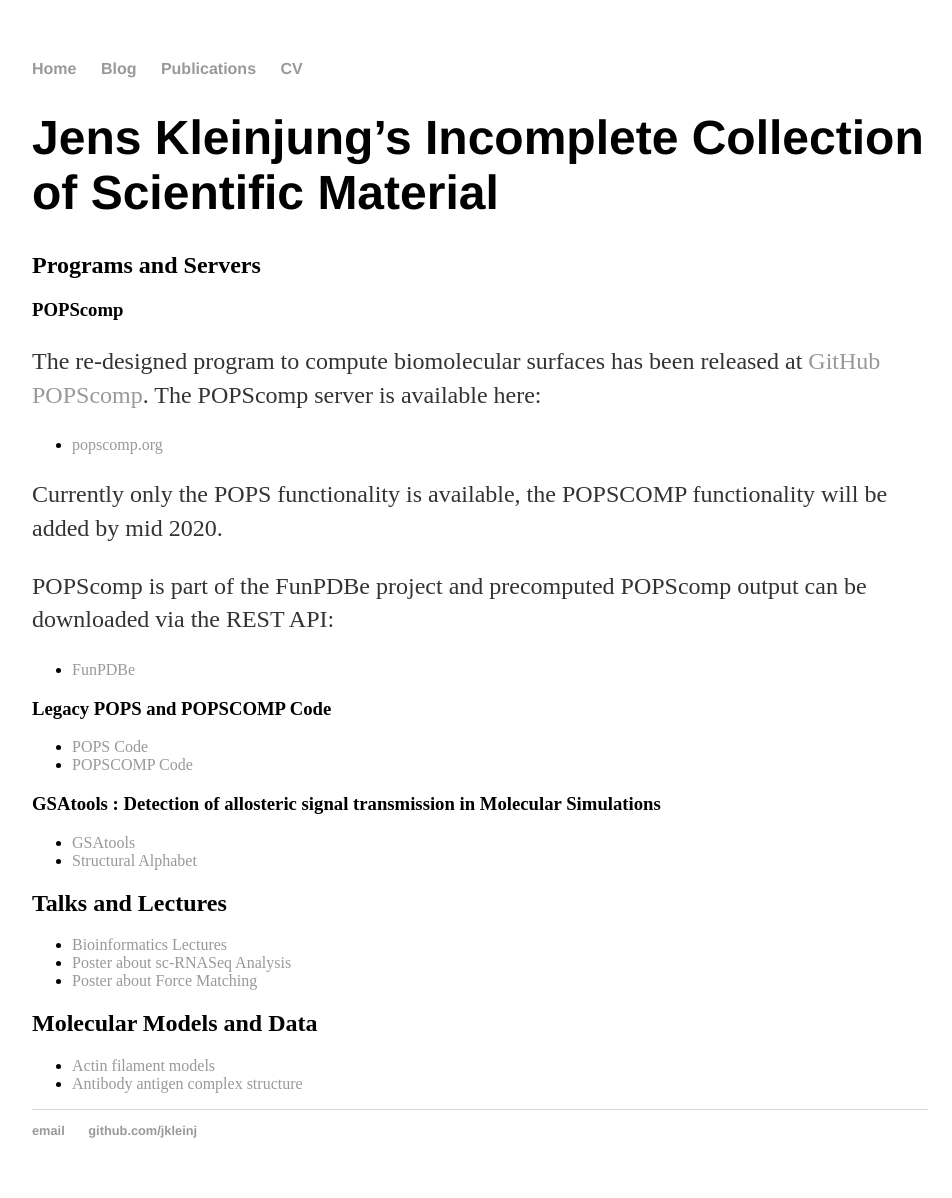
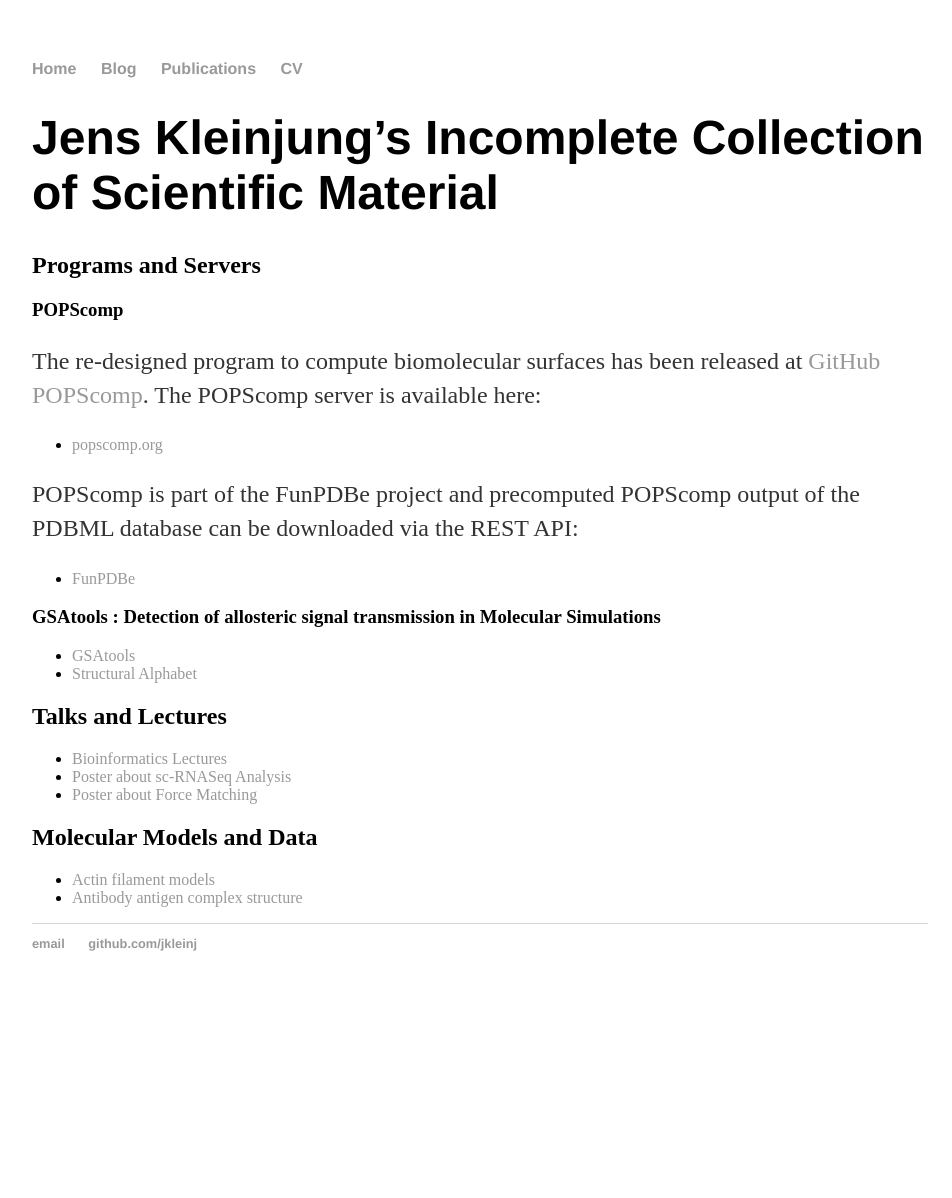
Before and after one commit to jkleinj/jkleinj.github.io, a Jekyll site: the page built from index.md, in a window 1280 px wide. Shown: the whole page, without its empty margins (160-1112 px from the left). Built offline with Jekyll 4.4.1, drawn with Linux system fonts in a browser that asks for light colours; after the commit the page ends 1011 px from its top, so only the background shows below that.

Commit message:
Update index.md

```diff
--- a/index.md
+++ b/index.md
@@ -12,14 +12,9 @@
 The POPScomp server is available here:
 * [popscomp.org](http://popscomp.org:3838)
 
-Currently only the POPS functionality is available, the POPSCOMP functionality will be added by mid 2020.
-
-POPScomp is part of the FunPDBe project and precomputed POPScomp output can be downloaded via the REST API:
+POPScomp is part of the FunPDBe project and precomputed POPScomp output of the PDBML database
+can be downloaded via the REST API:
 * [FunPDBe](https://www.ebi.ac.uk/pdbe/funpdbe/)
-
-### Legacy POPS and POPSCOMP Code
-* [POPS Code](https://github.com/Fraternalilab/POPSlegacy)
-* [POPSCOMP Code](https://github.com/Fraternalilab/POPSCOMPlegacy)
 
 ### GSAtools : Detection of allosteric signal transmission in Molecular Simulations
 * [GSAtools](https://github.com/jkleinj/GSAtools)
```
